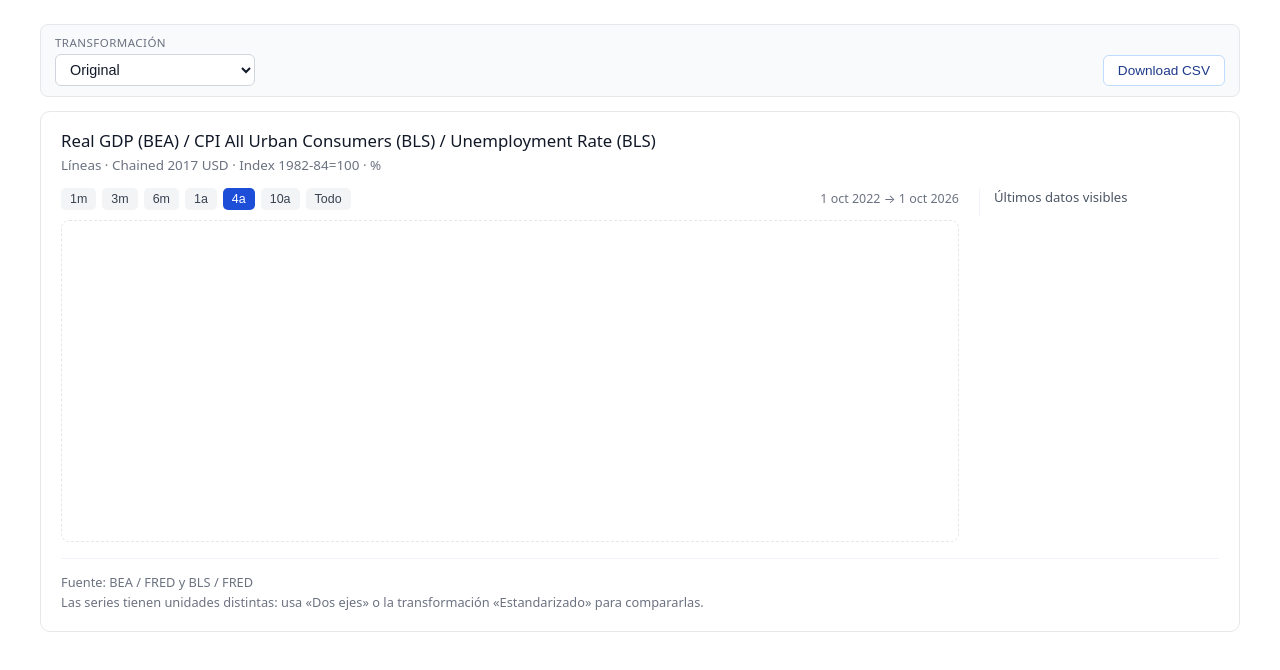
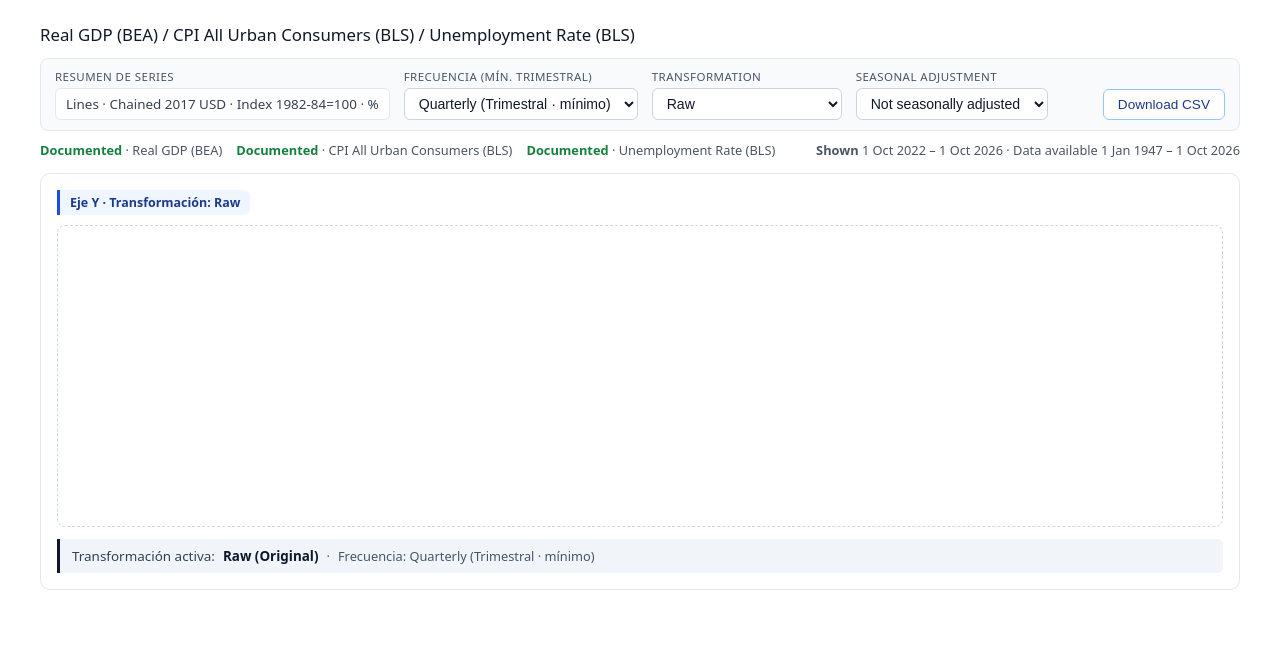
Before and after one commit to BBVAResearch-Ortiz/MacroeconomicDashboard, a plain HTML site: page usa-chart-layout.html in a window 1280 px wide. Drawn offline with Linux system fonts and the light colour scheme.

Commit message:
Add files via upload

```diff
--- a/usa-chart-layout.css
+++ b/usa-chart-layout.css
@@ -6,67 +6,9 @@
   color: #1f2937;
 }
 
-.external-controls-bar {
-  display: flex;
-  flex-wrap: wrap;
-  align-items: flex-end;
-  justify-content: space-between;
-  gap: 12px;
-  padding: 10px 14px;
-  margin-bottom: 14px;
-  background: #f8fafc;
-  border: 1px solid #e5e7eb;
-  border-radius: 8px;
-}
-
-.control-field {
-  display: flex;
-  flex-direction: column;
-  gap: 4px;
-}
-
-.control-field label {
-  font-size: 0.72rem;
-  font-weight: 500;
-  letter-spacing: 0.04em;
-  text-transform: uppercase;
-  color: #6b7280;
-}
-
-.control-field select {
-  min-width: 200px;
-  padding: 6px 10px;
-  font-size: 0.9rem;
-  color: #111827;
-  background: #ffffff;
-  border: 1px solid #d1d5db;
-  border-radius: 6px;
-}
-
-.btn-secondary {
-  padding: 7px 14px;
-  font-size: 0.85rem;
-  font-weight: 500;
-  color: #1e3a8a;
-  background: #ffffff;
-  border: 1px solid #bfdbfe;
-  border-radius: 6px;
-  cursor: pointer;
-}
-
-.btn-secondary:hover {
-  background: #eff6ff;
-}
-
-.chart-card {
-  background: #ffffff;
-  border: 1px solid #e5e7eb;
-  border-radius: 10px;
-  padding: 18px 20px;
-}
-
-.chart-header {
-  margin-bottom: 14px;
+/* Solo el título aquí: 1 línea obligatoria, sin bold grueso */
+.chart-top-title-only {
+  margin-bottom: 12px;
 }
 
 .chart-title {
@@ -80,91 +22,141 @@
   text-overflow: ellipsis;
 }
 
-.chart-subtitle {
-  margin: 4px 0 0;
+/* Elementos trasladados fuera del encabezado del gráfico */
+.external-controls-bar {
+  display: flex;
+  flex-wrap: wrap;
+  align-items: flex-end;
+  gap: 14px;
+  padding: 10px 14px;
+  margin-bottom: 10px;
+  background: #f8fafc;
+  border: 1px solid #e5e7eb;
+  border-radius: 8px;
+}
+
+.control-group {
+  display: flex;
+  flex-direction: column;
+  gap: 4px;
+}
+
+.control-group label {
+  font-size: 0.72rem;
+  font-weight: 500;
+  letter-spacing: 0.04em;
+  text-transform: uppercase;
+  color: #4b5563;
+}
+
+.moved-subtitle {
+  padding: 6px 10px;
   font-size: 0.84rem;
   font-weight: 400;
-  line-height: 1.35;
-  color: #6b7280;
+  color: #374151;
+  background: #ffffff;
+  border: 1px solid #e5e7eb;
+  border-radius: 6px;
 }
 
-.chart-body {
-  display: grid;
-  grid-template-columns: minmax(0, 1fr) 240px;
-  gap: 20px;
-  align-items: start;
+.control-group select {
+  min-width: 190px;
+  padding: 6px 10px;
+  font-size: 0.88rem;
+  color: #111827;
+  background: #ffffff;
+  border: 1px solid #cbd5e1;
+  border-radius: 6px;
 }
 
-.range-bar {
+.btn-download {
+  margin-left: auto;
+  padding: 7px 14px;
+  font-size: 0.85rem;
+  font-weight: 500;
+  color: #1e3a8a;
+  background: #ffffff;
+  border: 1px solid #93c5fd;
+  border-radius: 6px;
+  cursor: pointer;
+}
+
+.btn-download:hover {
+  background: #eff6ff;
+}
+
+.meta-strip {
   display: flex;
   flex-wrap: wrap;
   align-items: center;
-  gap: 6px;
-  margin-bottom: 10px;
+  gap: 10px 14px;
+  margin-bottom: 14px;
+  font-size: 0.8rem;
+  color: #4b5563;
 }
 
-.range-btn {
-  padding: 4px 9px;
-  font-size: 0.78rem;
-  font-weight: 500;
-  color: #374151;
-  background: #f3f4f6;
-  border: 0;
-  border-radius: 5px;
-  cursor: pointer;
+.doc-ok {
+  color: #15803d;
+  font-weight: 600;
 }
 
-.range-btn.is-active {
-  color: #ffffff;
-  background: #1d4ed8;
+.range-summary {
+  margin-left: auto;
 }
 
-.range-dates {
-  margin-left: auto;
+/* Gráfico destacando transformaciones en eje izquierdo y debajo */
+.chart-stage {
+  position: relative;
+  background: #ffffff;
+  border: 1px solid #e5e7eb;
+  border-radius: 10px;
+  padding: 16px;
+}
+
+.chart-axis-y-badge {
+  display: inline-flex;
+  align-items: center;
+  padding: 4px 10px;
+  margin-bottom: 10px;
   font-size: 0.78rem;
-  color: #6b7280;
+  font-weight: 600;
+  color: #1e3a8a;
+  background: #eff6ff;
+  border-left: 3px solid #1d4ed8;
+  border-radius: 0 6px 6px 0;
 }
 
 .chart-canvas {
-  min-height: 320px;
-  border: 1px dashed #e5e7eb;
+  min-height: 300px;
+  border: 1px dashed #cbd5e1;
   border-radius: 8px;
 }
 
-.chart-sidebar {
-  padding-left: 14px;
-  border-left: 1px solid #f1f5f9;
+.chart-bottom-transform-bar {
+  display: flex;
+  flex-wrap: wrap;
+  align-items: center;
+  gap: 8px;
+  margin-top: 12px;
+  padding: 8px 12px;
+  background: #f1f5f9;
+  border-left: 3px solid #0f172a;
+  border-radius: 0 6px 6px 0;
+  font-size: 0.84rem;
 }
 
-.sidebar-title {
-  margin: 0 0 10px;
-  font-size: 0.82rem;
+.bottom-label {
+  color: #334155;
   font-weight: 500;
-  color: #4b5563;
 }
 
-.chart-footer {
-  margin-top: 16px;
-  padding-top: 12px;
-  border-top: 1px solid #f1f5f9;
-  font-size: 0.8rem;
-  color: #6b7280;
+.bottom-value {
+  color: #0f172a;
+  font-weight: 600;
 }
 
-.footer-source,
-.footer-note {
-  margin: 2px 0;
+.bottom-sep,
+.bottom-meta {
+  color: #475569;
+  font-size: 0.8rem;
 }
-
-@media (max-width: 820px) {
-  .chart-body {
-    grid-template-columns: 1fr;
-  }
-
-  .chart-sidebar {
-    padding-left: 0;
-    padding-top: 12px;
-    border-left: 0;
-    border-top: 1px solid #f1f5f9;
-  }
-}
--- a/usa-chart-layout.html
+++ b/usa-chart-layout.html
@@ -3,70 +3,125 @@
 <head>
   <meta charset="UTF-8" />
   <meta name="viewport" content="width=device-width, initial-scale=1.0" />
-  <title>USA Chart Layout</title>
+  <title>USA Chart Layout v3</title>
   <link rel="stylesheet" href="usa-chart-layout.css" />
 </head>
-<body>
+<body data-min-frequency="Q" data-allow-annual="false">
   <div class="dashboard-wrapper">
-    <!-- Barra externa: Transformación y Descarga fuera del contenedor del gráfico -->
+    <!-- Únicamente el título en la cabecera: 1 sola línea, sin bold grueso -->
+    <header class="chart-top-title-only">
+      <h2 class="chart-title">Real GDP (BEA) / CPI All Urban Consumers (BLS) / Unemployment Rate (BLS)</h2>
+    </header>
+
+    <!-- Todo lo que antes estaba aquí se traslada a otro lugar (barra superior externa y pie/panel) -->
     <div class="external-controls-bar" role="region" aria-label="Controles de serie y descarga">
-      <div class="control-field">
-        <label for="transformation-select">Transformación</label>
-        <select id="transformation-select">
-          <option value="raw">Original</option>
-          <option value="standardized">Estandarizado</option>
-          <option value="yoy">Variación interanual (%)</option>
+      <div class="control-group">
+        <label for="subtitle-meta-display">Resumen de series</label>
+        <div id="subtitle-meta-display" class="moved-subtitle">
+          Lines · Chained 2017 USD · Index 1982-84=100 · %
+        </div>
+      </div>
+
+      <div class="control-group">
+        <label for="frequency-select">Frecuencia (mín. Trimestral)</label>
+        <select id="frequency-select" aria-label="Frecuencia mínima trimestral">
+          <option value="Q" selected>Quarterly (Trimestral · mínimo)</option>
+          <option value="M">Monthly (Mensual)</option>
+          <option value="W">Weekly (Semanal)</option>
+          <option value="D">Daily (Diaria)</option>
         </select>
       </div>
 
-      <button type="button" id="download-csv-btn" class="btn-secondary">
+      <div class="control-group">
+        <label for="transformation-select">Transformation</label>
+        <select id="transformation-select">
+          <option value="raw">Raw</option>
+          <option value="standardized">Standardized</option>
+          <option value="yoy">YoY (%)</option>
+        </select>
+      </div>
+
+      <div class="control-group">
+        <label for="seasonal-select">Seasonal adjustment</label>
+        <select id="seasonal-select">
+          <option value="nsa">Not seasonally adjusted</option>
+          <option value="sa">Seasonally adjusted</option>
+        </select>
+      </div>
+
+      <button type="button" id="download-csv-btn" class="btn-download">
         Download CSV
       </button>
     </div>
 
-    <!-- Tarjeta limpia del gráfico -->
-    <section class="chart-card">
-      <header class="chart-header">
-        <h2 class="chart-title">
-          Real GDP (BEA) / CPI All Urban Consumers (BLS) / Unemployment Rate (BLS)
-        </h2>
-        <p class="chart-subtitle">
-          Líneas · Chained 2017 USD · Index 1982-84=100 · %
-        </p>
-      </header>
+    <div class="meta-strip">
+      <span class="doc-item"><strong class="doc-ok">Documented</strong> · Real GDP (BEA)</span>
+      <span class="doc-item"><strong class="doc-ok">Documented</strong> · CPI All Urban Consumers (BLS)</span>
+      <span class="doc-item"><strong class="doc-ok">Documented</strong> · Unemployment Rate (BLS)</span>
+      <span class="range-summary"><strong>Shown</strong> 1 Oct 2022 – 1 Oct 2026 · Data available 1 Jan 1947 – 1 Oct 2026</span>
+    </div>
 
-      <div class="chart-body">
-        <div class="chart-main">
-          <div class="range-bar">
-            <button type="button" class="range-btn">1m</button>
-            <button type="button" class="range-btn">3m</button>
-            <button type="button" class="range-btn">6m</button>
-            <button type="button" class="range-btn">1a</button>
-            <button type="button" class="range-btn is-active">4a</button>
-            <button type="button" class="range-btn">10a</button>
-            <button type="button" class="range-btn">Todo</button>
-            <span class="range-dates">1 oct 2022 → 1 oct 2026</span>
-          </div>
-          <div id="chart-canvas" class="chart-canvas">
-            <!-- Renderizar aquí el gráfico -->
-          </div>
-        </div>
-
-        <aside class="chart-sidebar">
-          <h3 class="sidebar-title">Últimos datos visibles</h3>
-          <div id="latest-values-list">
-            <!-- Valores recientes -->
-          </div>
-        </aside>
+    <!-- Gráfico con transformación destacada en el eje izquierdo y debajo -->
+    <section class="chart-stage" aria-label="Gráfico">
+      <div class="chart-axis-y-badge" id="y-axis-transform-badge">
+        Eje Y · Transformación: Raw
       </div>
 
-      <footer class="chart-footer">
-        <p class="footer-source">Fuente: BEA / FRED y BLS / FRED</p>
-        <p class="footer-note">
-          Las series tienen unidades distintas: usa «Dos ejes» o la transformación «Estandarizado» para compararlas.
-        </p>
-      </footer>
+      <div id="chart-canvas" class="chart-canvas">
+        <!-- Área del gráfico -->
+      </div>
+
+      <div class="chart-bottom-transform-bar" id="bottom-transform-highlight">
+        <span class="bottom-label">Transformación activa:</span>
+        <strong class="bottom-value" id="active-transform-label">Raw (Original)</strong>
+        <span class="bottom-sep">·</span>
+        <span class="bottom-meta" id="active-frequency-label">Frecuencia: Quarterly (mín. Q, sin anual)</span>
+      </div>
     </section>
   </div>
+
+  <script>
+    const ALLOWED_FREQUENCIES = new Set(["Q", "M", "W", "D"]); // Nunca anual ("A" / "Annual")
+    const freqSelect = document.getElementById("frequency-select");
+    const transformSelect = document.getElementById("transformation-select");
+    const yBadgeEl = document.getElementById("y-axis-transform-badge");
+    const bottomLabelEl = document.getElementById("active-transform-label");
+    const bottomFreqEl = document.getElementById("active-frequency-label");
+
+    const transformMap = {
+      raw: "Raw (Original)",
+      standardized: "Standardized (Z-score)",
+      yoy: "YoY (% interanual)"
+    };
+
+    const freqMap = {
+      Q: "Quarterly (Trimestral · mínimo)",
+      M: "Monthly (Mensual)",
+      W: "Weekly (Semanal)",
+      D: "Daily (Diaria)"
+    };
+
+    function sanitizeFrequency(val) {
+      if (!val || val === "A" || val === "Annual" || !ALLOWED_FREQUENCIES.has(val)) {
+        return "Q";
+      }
+      return val;
+    }
+
+    function syncState() {
+      const safeFreq = sanitizeFrequency(freqSelect.value);
+      freqSelect.value = safeFreq;
+
+      const tVal = transformSelect.value;
+      const tText = transformSelect.options[transformSelect.selectedIndex].text;
+      yBadgeEl.textContent = "Eje Y · Transformación: " + tText;
+      bottomLabelEl.textContent = transformMap[tVal] || tText;
+      bottomFreqEl.textContent = "Frecuencia: " + (freqMap[safeFreq] || "Quarterly (Trimestral)");
+    }
+
+    freqSelect.addEventListener("change", syncState);
+    transformSelect.addEventListener("change", syncState);
+    syncState();
+  </script>
 </body>
 </html>
```
Also changed, not shown: 1 other file.
